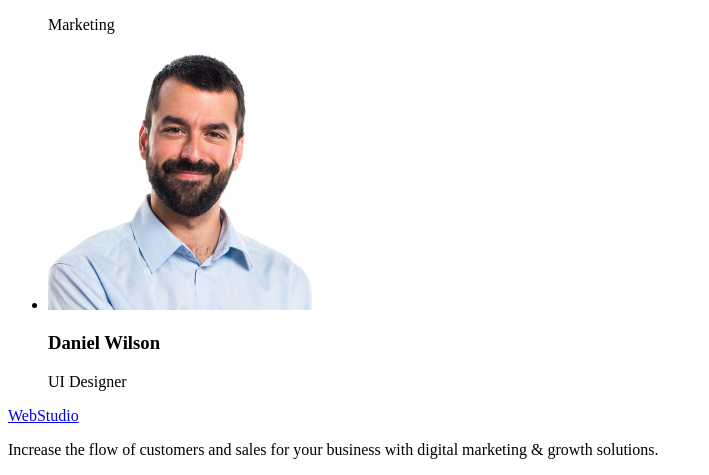
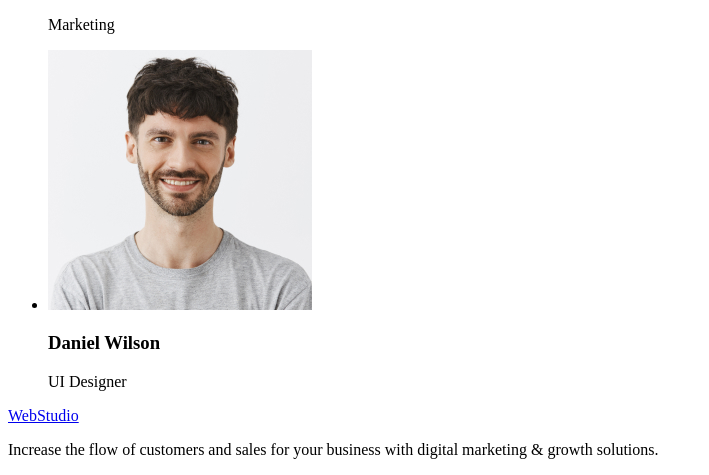
Before and after one commit to hanastasiia/goit-markup-hw-01, a plain HTML site: page index.html in a window 1280 px wide. Shown: the part 2122-2597 px from the top of the page, without its empty margins (0-709 px from the left). Drawn offline with Linux system fonts and the light colour scheme.

Commit message:
Update index.html

```diff
--- a/index.html
+++ b/index.html
@@ -112,7 +112,11 @@
             <p>Marketing</p>
           </li>
           <li>
-            <img src="images/section 3/img.jpg" alt="UI Designer" width="264" />
+            <img
+              src="images/section 3/img-4.jpg"
+              alt="UI Designer"
+              width="264"
+            />
             <h3>Daniel Wilson</h3>
             <p>UI Designer</p>
           </li>
```
